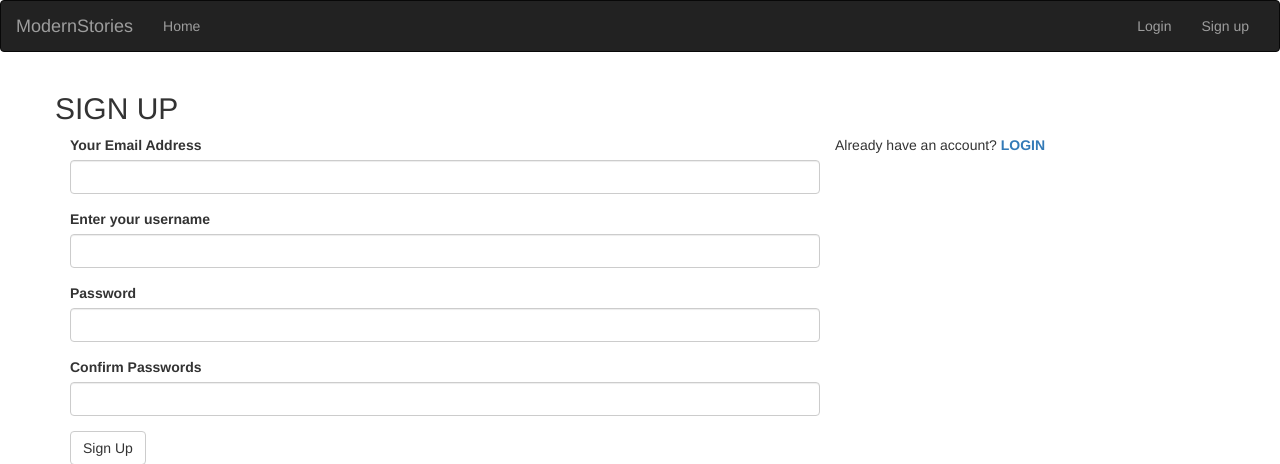
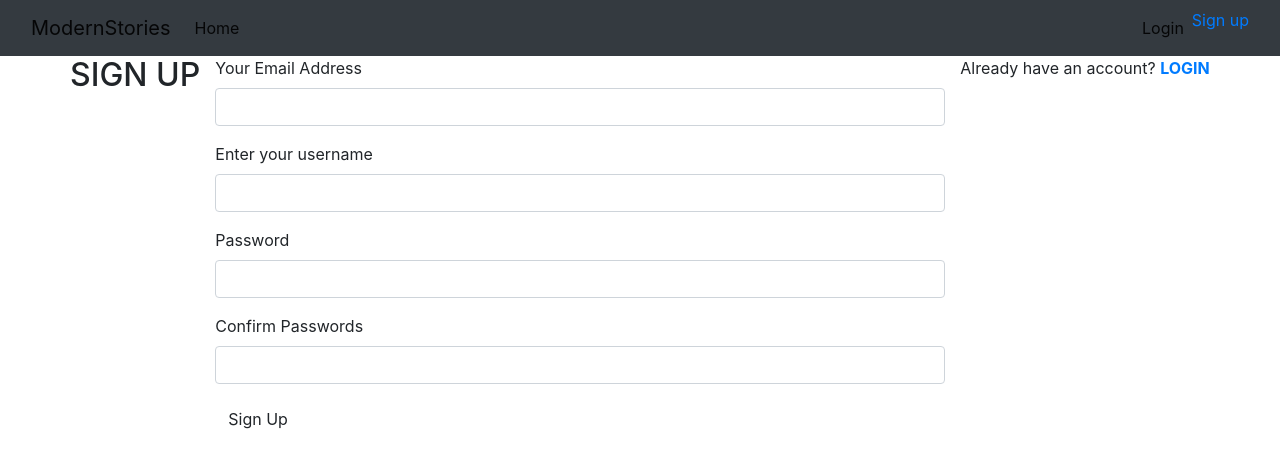
Before and after one commit to Wannjer1/Digital-stories, a Flask app: page /authenticate/register in a window 1280 px wide. Shown: the top 464 px of the page. Run offline with Flask 2, Linux system fonts and the light colour scheme; some libraries are stand-ins or nearby versions.

Commit message:
nav bar styling

```diff
--- a/app/templates/base.html
+++ b/app/templates/base.html
@@ -1,16 +1,113 @@
-{% extends 'bootstrap/base.html'%}
-
-<!-- <!DOCTYPE html>
+<!DOCTYPE html>
 <html lang="en">
   <head>
-    <meta charset="UTF-8" />
-    <meta http-equiv="X-UA-Compatible" content="IE=edge" />
-    <meta name="viewport" content="width=device-width, initial-scale=1.0" />
-    <title>Document</title>
+    <meta charset="utf-8" />
+    <meta
+      name="viewport"
+      content="width=device-width, initial-scale=1, shrink-to-fit=no"
+    />
+    <meta name="description" content="" />
+    <meta name="author" content="" />
+    <title>ModernStories</title>
+    <link rel="icon" type="image/x-icon" href="assets/favicon.ico" />
+    <!-- Font Awesome icons (free version)-->
+    <script
+      src="https://kit.fontawesome.com/02a4bd3e3a.js"
+      crossorigin="anonymous"
+    ></script>
+    <!-- Google fonts-->
+    <link
+      rel="stylesheet"
+      href="https://cdn.jsdelivr.net/npm/bootstrap@4.6.1/dist/css/bootstrap.min.css"
+      integrity="sha384-zCbKRCUGaJDkqS1kPbPd7TveP5iyJE0EjAuZQTgFLD2ylzuqKfdKlfG/eSrtxUkn"
+      crossorigin="anonymous"
+    />
+    <link
+      href="https://fonts.googleapis.com/css?family=Lora:400,700,400italic,700italic"
+      rel="stylesheet"
+      type="text/css"
+    />
+    <link
+      href="https://fonts.googleapis.com/css?family=Open+Sans:300italic,400italic,600italic,700italic,800italic,400,300,600,700,800"
+      rel="stylesheet"
+      type="text/css"
+    />
+    <!-- Core theme CSS (includes Bootstrap)-->
+    <link
+      href="{{url_for('static' ,filename='css/style.css')}}"
+      rel="stylesheet"
+    />
   </head>
-  <body> -->
-<!-- Content Block -->
-<!-- Navbar block as created in the navbar.html -->
-{% block navbar %} {% include 'navbar.html' %} {% endblock %}
-<!-- </body>
-</html> -->
+  <body>
+    <!-- navbar section -->
+    <nav class="navbar sticky-top navbar-expand-lg navbar-light bg-dark">
+      <div class="container-fluid">
+        <a class="navbar-brand" href="/">ModernStories</a>
+        <button
+          class="navbar-toggler"
+          type="button"
+          data-bs-toggle="collapse"
+          data-bs-target="#navbarText"
+          aria-controls="navbarText"
+          aria-expanded="false"
+          aria-label="Toggle navigation"
+        >
+          <span class="navbar-toggler-icon"></span>
+        </button>
+        <div class="collapse navbar-collapse" id="navbarText">
+          <ul class="navbar-nav me-auto mb-2 mb-lg-0">
+            <li class="nav-item">
+              <a class="nav-link active" aria-current="page" href="/">Home</a>
+            </li>
+          </ul>
+        </div>
+        <div class="d-flex">
+          <ul class="navbar-nav me-auto mb-2 mb-lg-0">
+            {% if current_user.is_authenticated %}
+            <li class="nav-item">
+              <a
+                class="nav-link active"
+                href="{{url_for('main.new_blog',uname=current_user.username)}}"
+                >Create Blog</a
+              >
+            </li>
+            <li class="nav-item">
+              <a
+                class="nav-link active"
+                href="{{url_for('main.profile',uname=current_user.username)}}"
+                >Profile</a
+              >
+            </li>
+            <li class="nav-item">
+              <a class="nav-link active" href="{{url_for('auth.logout')}}"
+                >Sign out</a
+              >
+            </li>
+            {% else %}
+            <li class="nav-item">
+              <a class="nav-link active" href="{{url_for('auth.login')}}"
+                >Login</a
+              >
+            </li>
+            <li class="nav-item">
+              <a class="nav-link-active" href="{{url_for('auth.register')}}"
+                >Sign up</a
+              >
+            </li>
+            {%endif%}
+          </ul>
+        </div>
+      </div>
+    </nav>
+
+    <!-- navbar end -->
+
+    {% block content %} {% endblock %}
+
+    <script
+      src="https://cdn.jsdelivr.net/npm/bootstrap@5.0.2/dist/js/bootstrap.bundle.min.js"
+      integrity="sha384-MrcW6ZMFYlzcLA8Nl+NtUVF0sA7MsXsP1UyJoMp4YLEuNSfAP+JcXn/tWtIaxVXM"
+      crossorigin="anonymous"
+    ></script>
+  </body>
+</html>
```
